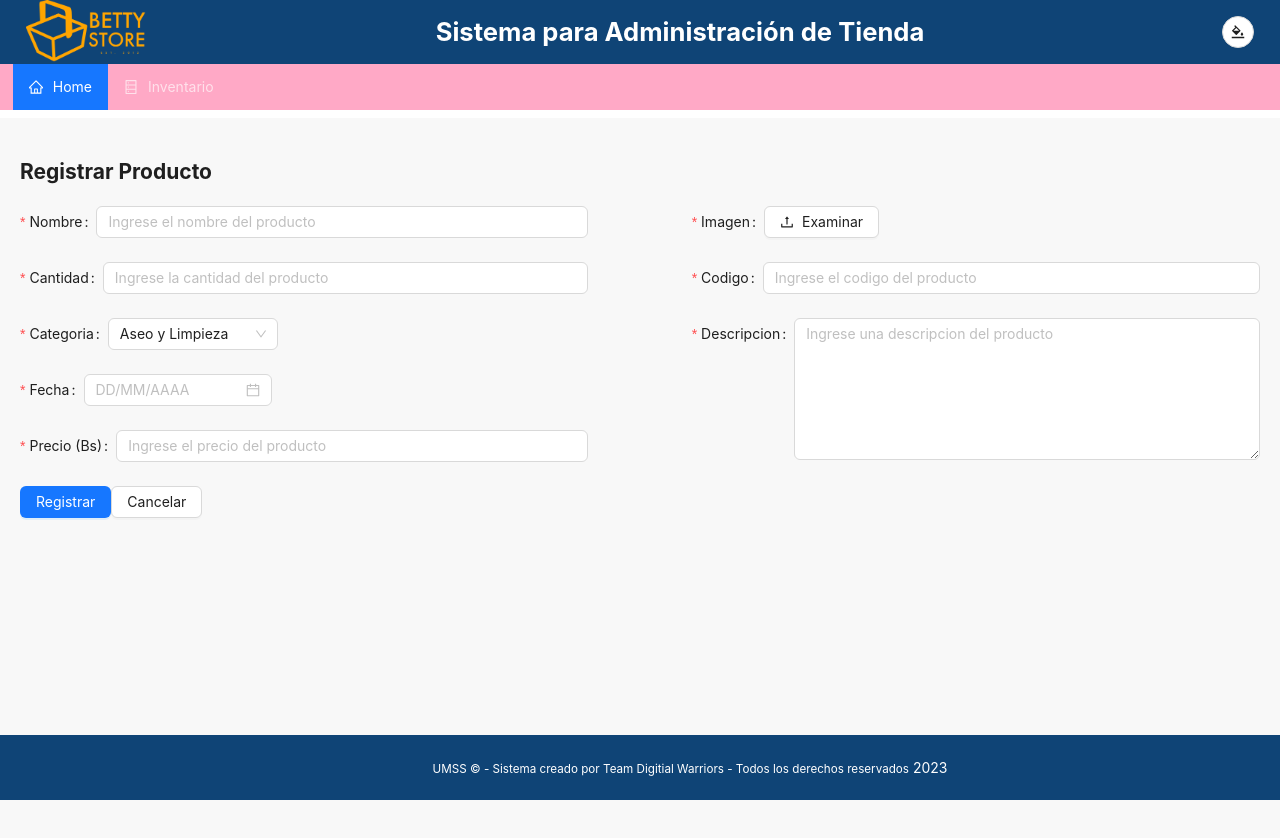
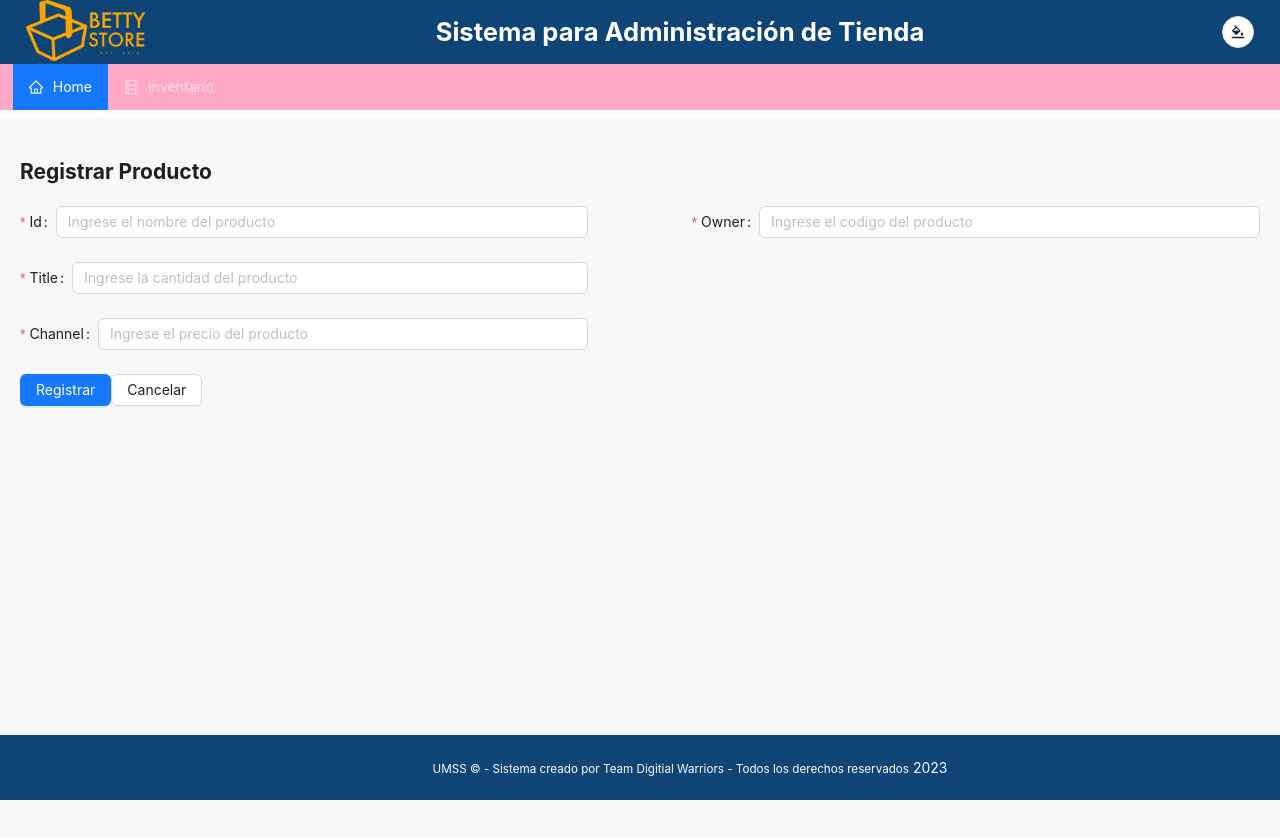
Before and after one commit to leonardoGit99/BettyStore, a React (Create React App) app in the folder bettystore/: page /registrarProducto in a window 1280 px wide. Shown: the top 838 px of the page. Built offline with nearby package versions, Linux system fonts and the light colour scheme.

Commit message:
Conexion con API de prueba para mostrar datos en Tabla Inventario. Comentando inputs de formulario para hacer prueba de POST con axios

```diff
--- a/bettystore/src/components/FormularioRegProducto/FormRegProducto.jsx
+++ b/bettystore/src/components/FormularioRegProducto/FormRegProducto.jsx
@@ -1,17 +1,17 @@
-import React from "react";
+import React, { useState } from "react";
 import { Form, Input, Button, Col, Row, Select, DatePicker, Upload, /*message*/ } from "antd";
 //import dayjs from "dayjs";
 import { UploadOutlined } from '@ant-design/icons';
 import TextArea from "antd/es/input/TextArea";
+import axios from "axios";
+import TablaInventario from "../TablaInventario/TablaInventario";
 import './FormRegProductoStyle.css';
+
 
 
 const { Item } = Form;
 
-//Valor seleccionado de la lista desplegable
-const handleChange = (value) => {
-  console.log(`selected ${value}`);
-};
+
 
 //Formato de fechas par ael campo fecha
 const dateFormatList = ['DD/MM/YYYY', 'DD/MM/YY', 'DD-MM-YYYY', 'DD-MM-YY'];
@@ -37,6 +37,9 @@ const props = {
 };
 */
 
+//Peticion de la API
+const peticionUrl = "https://api.dailymotion.com/videos?channel=sport&limit=10";
+
 
 function FormRegProducto() {
 
@@ -45,6 +48,41 @@ function FormRegProducto() {
   const borrarCampos = () => {
     formRef.current?.resetFields();
   }
+
+  //Los nombres dentro el useState deben coincidir con los de la API
+  const [producto, setProducto] = useState({
+    id: '',
+    title: '',
+    channel: '',
+    owner: '',
+  })
+
+  //Capturar lo que el usuario esta escribiendo en los inputs, tiene que coincidir el nombre del estado con la propiedad name del input
+  const handleChange = e => {
+    const { name, value } = e.target;
+    setProducto({ ...producto, [name]: value });
+    console.log(producto);
+  }
+
+  //Valor seleccionado de la lista desplegable
+  const handleChangeSelected = (value) => {
+    console.log(`selected ${value}`);
+  };
+
+
+//  Peticion POST a la API usando axios.
+
+const peticionPost=async()=>{
+  await axios.post(peticionUrl, producto)
+  .then(response=>{
+    console.log(response);
+    TablaInventario.setData(TablaInventario.data.list.concat(response.TablaInventario.data.list));
+  }).catch(error=>{
+    console.log(error);
+  })
+}
+
+
 
   return (
     <div className="formRegProducto">
@@ -55,28 +93,28 @@ function FormRegProducto() {
         <Row>
           <Col span={11} className="c1">
             <Item
-              label="Nombre"
-              name="nombre"
+              label="Id"
+              name="id"
               rules={[{
                 required: true,
                 message: "Porfavor ingrese el nombre del producto",
               },]}
             >
-              <Input placeholder="Ingrese el nombre del producto" />
+              <Input name="id" placeholder="Ingrese el nombre del producto" onChange={handleChange} />
             </Item>
 
             <Item
-              label="Cantidad"
-              name="cantidad"
+              label="Title"
+              name="title"
               rules={[{
                 required: true,
                 message: "Porfavor ingrese la cantidad",
               },]}
             >
-              <Input placeholder="Ingrese la cantidad del producto" />
+              <Input name="title" placeholder="Ingrese la cantidad del producto"  onChange={handleChange}/>
             </Item>
 
-            <Item
+            {/* <Item
               label="Categoria"
               name="categoria"
               rules={[{
@@ -87,7 +125,7 @@ function FormRegProducto() {
               <Select
                 defaultValue="Aseo y Limpieza"
                 style={{ width: 170, }}
-                onChange={handleChange}
+                onChange={handleChangeSelected}
                 options={[
                   {
                     value: 'aseoylimpieza',
@@ -115,8 +153,8 @@ function FormRegProducto() {
                   },
                 ]}
               />
-            </Item>
-
+            </Item> */}
+{/*
             <Item
               label="Fecha"
               name="fecha"
@@ -125,24 +163,24 @@ function FormRegProducto() {
                 message: "Porfavor ingrese la fecha",
               },]}
             >
-              <DatePicker placeholder="DD/MM/AAAA" /*defaultValue={dayjs('01/01/2023', dateFormatList[0])}*/ format={dateFormatList} />
-            </Item>
+              <DatePicker name="fecha" placeholder="DD/MM/AAAA" defaultValue={dayjs('01/01/2023', dateFormatList[0])} format={dateFormatList}  onChange={handleChangeSelected}/>
+            </Item> */}
 
             <Item
-              label="Precio (Bs)"
-              name="precio"
+              label="Channel"
+              name="channel"
               rules={[{
                 required: true,
                 message: "Porfavor ingrese el precio",
               },]}
             >
-              <Input placeholder="Ingrese el precio del producto" />
+              <Input name="channel" placeholder="Ingrese el precio del producto" onChange={handleChange}/>
             </Item>
           </Col>
           <Col span={2}></Col>
 
           <Col span={11} className="c2">
-            <Item
+            {/* <Item
               label="Imagen"
               name="imagen"
               rules={[{
@@ -150,25 +188,25 @@ function FormRegProducto() {
                 message: "Porfavor ingrese una imagen",
               },]}
             >
-              <Upload /*{...props}*/>
+              <Upload {...props}>
                 <Button
                   icon={<UploadOutlined />}>Examinar
                 </Button>
               </Upload>
-            </Item>
+            </Item> */}
 
             <Item
-              label="Codigo"
-              name="codigo"
+              label="Owner"
+              name="owner"
               rules={[{
                 required: true,
                 message: "Porfavor ingrese el codigo del producto",
               },]}
             >
-              <Input placeholder="Ingrese el codigo del producto" />
+              <Input name="owner" placeholder="Ingrese el codigo del producto" onChange={handleChange} />
             </Item>
 
-            <Item
+            {/* <Item
               label="Descripcion"
               name="descripcion"
               rules={[{
@@ -176,13 +214,13 @@ function FormRegProducto() {
                 message: "Porfavor ingrese una descripcion del producto",
               },]}
             >
-              <TextArea rows={6} placeholder="Ingrese una descripcion del producto" />
-            </Item>
+              <TextArea name="descripcion" rows={6} placeholder="Ingrese una descripcion del producto" onChange={handleChange}/>
+            </Item> */}
           </Col>
         </Row>
         <Row>
           <Item>
-            <Button type="primary" htmlType="submit">Registrar</Button>
+            <Button type="primary" htmlType="submit" onClick={peticionPost}>Registrar</Button>
           </Item>
 
           <Item>
--- a/bettystore/src/components/TablaInventario/TablaInventario.jsx
+++ b/bettystore/src/components/TablaInventario/TablaInventario.jsx
@@ -6,9 +6,9 @@ import { DeleteOutlined  } from '@ant-design/icons'
 import './TablaInventarioStyle.css';
 
 
-function TablaInventario() {
+function TablaInventario(props) {
 
-  const [dinamicData, setData] = useState([]);
+  const [data, setData] = useState([]);
   const peticionUrl= "https://api.dailymotion.com/videos?channel=sport&limit=10";
 
   const [modalEliminar, setModalEliminar] = useState(false);
@@ -20,44 +20,24 @@ function TablaInventario() {
 
   const columnas= [
     {
-      title: "Codigo",
-      dataIndex: "codigo",
-      key: "codigo",
+      title: "id",
+      dataIndex: "id",
+      key: "id",
     },
     {
-      title: "Nombre",
-      dataIndex: "nombre",
-      key: "nombre",
+      title: "title",
+      dataIndex: "title",
+      key: "title",
     },
     {
-      title: "Descripcion",
-      dataIndex: "descripcion",
-      key: "descripcion",
+      title: "channel",
+      dataIndex: "channel",
+      key: "channel",
     },
     {
-      title: "Categoria",
-      dataIndex: "categoria",
-      key: "categoria",
-    },
-    {
-      title: "Precio",
-      dataIndex: "precio",
-      key: "precio",
-    },
-    {
-      title: "Cantidad",
-      dataIndex: "cantidad",
-      key: "cantidad",
-    },
-    {
-      title: "Imagen",
-      dataIndex: "imagen",
-      key: "imagen",
-    },
-    {
-      title: "Fecha",
-      dataIndex: "fecha",
-      key: "fecha",
+      title: "owner",
+      dataIndex: "owner",
+      key: "owner",
     },
     {
       title: "Opciones",
@@ -65,7 +45,7 @@ function TablaInventario() {
       render: (fila) =>(<Button className='btnEliminar' type='primary' danger onClick={abrirCerrarModalEliminar} icon={<DeleteOutlined />}></Button>),
     },
   ];
-
+/*
   const data=[
     {
       key: '1',
@@ -134,14 +114,15 @@ function TablaInventario() {
       fecha: "DD/AA/MM",
     },
   ];
-
+*/
 
 //  Peticion Get de la API usando axios.
 
   const peticionGet=async()=>{
     await axios.get(peticionUrl)
     .then(response=>{
-      setData(response.dinamicData);
+      setData(response.data.list);
+      console.log(response);
     }).catch(error=>{
       console.log(error);
     })
@@ -162,10 +143,10 @@ function TablaInventario() {
     <div className='mostrarInventario'>
       <h2 className='subtituloTabla'>Productos Registrados en Inventario</h2>
       {/* TablaDinamica */}
-      {/* <Table className='tabla'columns={columnas} dataSource={dinamicData} bordered={true} pagination={{pageSize: 5, pagination: true, position: ["bottomCenter"]}}  size={'small'}/>\ */}
+      <Table className='tabla'columns={columnas} dataSource={data} bordered={true} pagination={{pageSize: 5, pagination: true, position: ["bottomCenter"]}}  size={'small'}/>\
 
       {/* TablaEstatica */}
-    <Table className='tabla'columns={columnas} dataSource={data} bordered={true} pagination={{pageSize: 5, pagination: true, position: ["bottomRight"]}}  size={'small'}/>
+    {/* <Table className='tabla'columns={columnas} dataSource={data} bordered={true} pagination={{pageSize: 5, pagination: true, position: ["bottomRight"]}}  size={'small'}/> */}
 
     <Modal
     open={modalEliminar}
```
